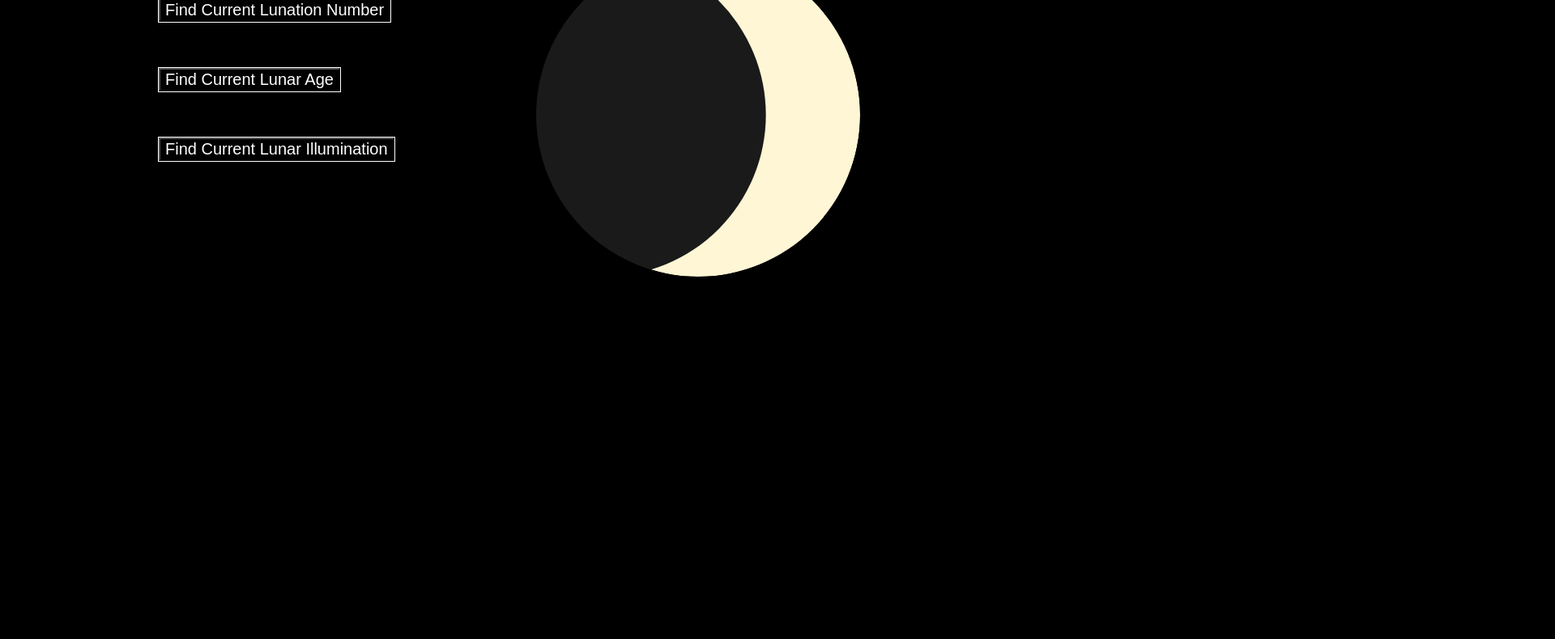
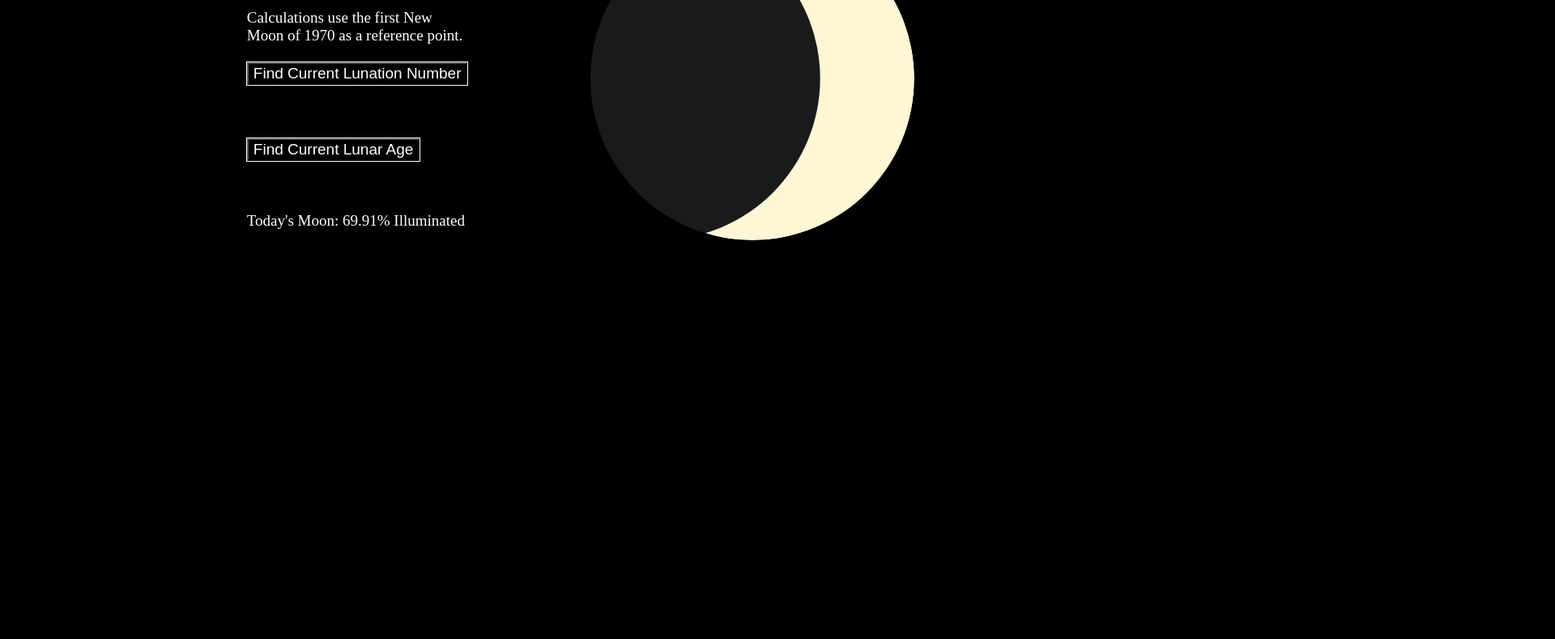
Before and after one commit to linares-m/moon-calculator, a plain HTML site: page index.html in a window 1280 px wide. Shown: the part 228-1018 px from the top of the page at 81% size, 1920 px wide, since content can reach past the window. After the commit the page ends 800 px from the top, so only its background shows below. Drawn offline with Linux system fonts and the light colour scheme.

Commit message:
Layout updates
Signed-off-by: linares-m <mlinaresoftexas@gmail.com>

```diff
--- a/index.html
+++ b/index.html
@@ -9,15 +9,11 @@
   <title>🌖🧀</title>
 </head>
 <body>
-  <svg id='moonPhase'>
-    <circle id='moonIllum' r='50'cy='100'cx='150'fill='#fff6d5'/>
-    <circle id='moonShade' r='50'cy='100'cx='150'fill='#1a1a1a'/>
-    <path id='moonFrame'd='M 0,0 V 200.0002 H 300.00028 V 0 Z m 150.00014,50.000047 a 50,50 0 0 1 50.00005,50.000053 50,50 0 0 1 -50.00005,50.00005 50,50 0 0 1 -50.00005,-50.00005 50,50 0 0 1 50.00005,-50.000053 z'/>
-  </svg>
-  <span id='moonAge'></span>
-  <div id="calculatorContainer">
+  <div id="everythingContainer">
+    <div id="calculatorContainer">
+
     <header><h1>Moon Age Calculator</h1></header>
-    <span>Note: calculations update in real time using the first New Moon of 1970 as a reference point. </span>
+    <span>Calculations use the first New Moon of 1970 as a reference point. </span>
     <br><br>
     <button type="button" id="lunationButton" name="lunation" >Find Current Lunation Number</button>
     <br><br>
@@ -26,10 +22,18 @@
     <button type="button" id="lunarAgeButton" name="lunarAge" >Find Current Lunar Age</button>
     <br><br>
     <span id="lunarAge" ></span>
+    <br>
+    <p id='moonAge'></p>
     <br><br>
-    <button type="button" id="illButton" name="ill" >Find Current Lunar Illumination</button>
-    <br><br>
-    <span id="ill" ></span>
   </div>
+  <div id="moonContainer">
+    <svg id='moonPhase'>
+        <circle id='moonIllum' r='50'cy='100'cx='150'fill='#fff6d5'/>
+        <circle id='moonShade' r='50'cy='100'cx='150'fill='#1a1a1a'/>
+        <path id='moonFrame'd='M 0,0 V 200.0002 H 300.00028 V 0 Z m 150.00014,50.000047 a 50,50 0 0 1 50.00005,50.000053 50,50 0 0 1 -50.00005,50.00005 50,50 0 0 1 -50.00005,-50.00005 50,50 0 0 1 50.00005,-50.000053 z'/>
+    </svg>
+
+  </div>
+</div>
 </body>
 </html>
--- a/moonphase.css
+++ b/moonphase.css
@@ -1,60 +1,51 @@
 body {
   background-color: black;
   color: white;
-  font-size: 15px;
-  width: 100vw;
-  height: 100vh;
-  margin-left:auto;
-  margin-right:auto;
-   overflow: hidden;
+  font-size: 19px;
+  width: 100%;
+  height: 100%;
+  margin: 0 0 0 0;
 }
-
-h1 {
-  font-size: 40px;
-}
-#moonPhase {
-  display:block;
-  position:absolute;
-  top:70%;
-  left:90%;
-  transform: scale(4);
-  width: 600px;
-  height: 400px;
-  margin:10px;
-  z-index: -1;
-}
-
-#moonAge {
-  position:relative;
-  top: 72%;
-  left: 60%;
-}
-
-#moonShade {
-  transition: 3.6s ease;
+#everythingContainer{
+  display:grid;
+  grid: 'calc moon moon';
+  width: 60%;
+  height: 50%;
+  margin: 100px auto auto auto;
 }
 #calculatorContainer{
+  grid-area: calc;
   display:block;
-  width: 700px;
-  margin: 7% 30% 0 auto;
-}
-
-input {
-  background-color: black;
-  color: white;
-  outline: 1px solid white;
-  font-size: 20px;
-  width: 400px;
+  width: 275px;
+  margin: 0 auto 0 auto;
+  z-index: 1;
 }
 button {
   background-color: black;
   color: white;
   outline: 1px solid white;
-  font-size: 20px;
+  font-size: inherit;
 }
 span, p {
   background-color: hsla(0,0%,0%,.6);
   color: white;
-  font-size: 20px;
-  width: min-content;
+  text-align: left;
 }
+#moonContainer{
+  grid-area: moon;
+  margin-top:50px;
+}
+#moonPhase {
+  transform: scale(4);
+  height: 150px;
+  width: 200px;
+}
+#moonAge {
+  display:block;
+  top: 10px;
+  width: 280px;
+  z-index: 1;
+}
+#moonShade {
+  transition: 3.6s ease;
+}
--- a/moonphase.js
+++ b/moonphase.js
@@ -25,7 +25,7 @@ function calcCurrentLunarAge(date){
 //find lunar age as a percentage and use it to calculate moon's illuminated surface
 function calcMoonIllumination(date){
   let ln =  daysSince1970Date(date)/lunation;
-  let la = (ln % Math.floor(ln)).toPrecision(4)
+  let la = (ln % Math.floor(ln)).toPrecision(10)
   console.log('illum func: la', la);
   let mi = (la * 200);
   if (calcCurrentLunarAge(date) <= .5){
@@ -38,11 +38,11 @@ function calcMoonIllumination(date){
 //Function for positioning moon SVG to depict illumination
 function posMoon(){
   let ln = daysSince1970Date(7)/lunation,
-      lnm = (ln % Math.floor(ln).toPrecision(4)),
+      lnm = (ln % Math.floor(ln).toPrecision(10)),
 //our variable for moon illumination accounts for the x-position of the svg moon,
 //hence the arbitrary 200 and 50;
       mi = lnm * 200 + 50;
-//A conditional is incorporated to depict waxing vs waning phases; will adjust if needed:
+//A conditional to depict waxing vs waning phases; will adjust if needed:
   if (lnm <= .5){
     return mi;
   }
@@ -58,7 +58,7 @@ window.addEventListener("DOMContentLoaded", () =>{
   setTimeout(moonShift, 800);
   function moonShift(){
     document.getElementById('moonShade').setAttribute('cx', posMoon());
-    document.getElementById('moonAge').text = "Today's Moon: " + posMoon() +"% Illuminated";
+    document.getElementById('moonAge').innerHTML = "Today's Moon: " + calcMoonIllumination(7).toPrecision(4) +"% Illuminated";
   }
   document.getElementById('lunationButton').addEventListener('click',()=>{
     document.getElementById('lunation').innerHTML = calcLunationNumber(7)
@@ -66,7 +66,4 @@ window.addEventListener("DOMContentLoaded", () =>{
   document.getElementById('lunarAgeButton').addEventListener('click', ()=>{
     document.getElementById('lunarAge').innerHTML = 'About ' + Math.floor(calcCurrentLunarAge(7)) + ' Days';
   })
-  document.getElementById('illButton').addEventListener('click', ()=>{
-    document.getElementById('ill').innerHTML = calcMoonIllumination(7).toPrecision(4) + '%';
-  })
 })
```
